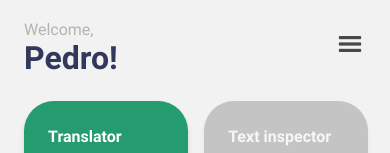
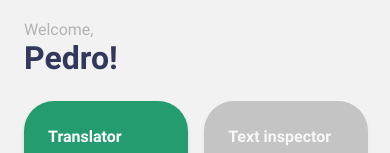
Before and after one commit to pedrorubinger/lingo-app, a React Native app: screen /Home in a window 390 px wide. Shown: the top 153 px of the page. Built offline with nearby package versions, Linux system fonts and the light colour scheme; no server answers.

Commit message:
refactor: remove menu from HomeHeader component

```diff
--- a/src/modules/dashboard/components/HomeHeader/index.tsx
+++ b/src/modules/dashboard/components/HomeHeader/index.tsx
@@ -1,34 +1,21 @@
 import React from "react"
-import { useNavigation } from "@react-navigation/native"
-import { StackNavigationProp } from "@react-navigation/stack"
-import { Entypo } from "@expo/vector-icons"
 
-import { Theme } from "@styles/index"
-import { RootStackParamList } from "@interfaces/index"
 import { Typography } from "@components/Typography"
 import {
   Box,
-  TouchableMenu,
   MessageBox,
 } from "@modules/dashboard/components/HomeHeader/styles"
-
-const { colors } = Theme
 
 interface Props {
   name: string
 }
 
 export const HomeHeader: React.FC<Props> = ({ name }) => {
-  const navigation = useNavigation<StackNavigationProp<RootStackParamList>>()
   const MAX_NAME_LENGTH = 11
   const label =
     name.length > MAX_NAME_LENGTH
       ? `${name.slice(0, MAX_NAME_LENGTH)}...`
       : `${name}!`
-
-  const onPressMenu = () => {
-    navigation.navigate("DashboardStack", { screen: "Menu" })
-  }
 
   return (
     <Box>
@@ -40,10 +27,6 @@ export const HomeHeader: React.FC<Props> = ({ name }) => {
           {label}
         </Typography>
       </MessageBox>
-
-      <TouchableMenu onPress={onPressMenu}>
-        <Entypo name="menu" size={32} color={colors.grey700} />
-      </TouchableMenu>
     </Box>
   )
 }
```
